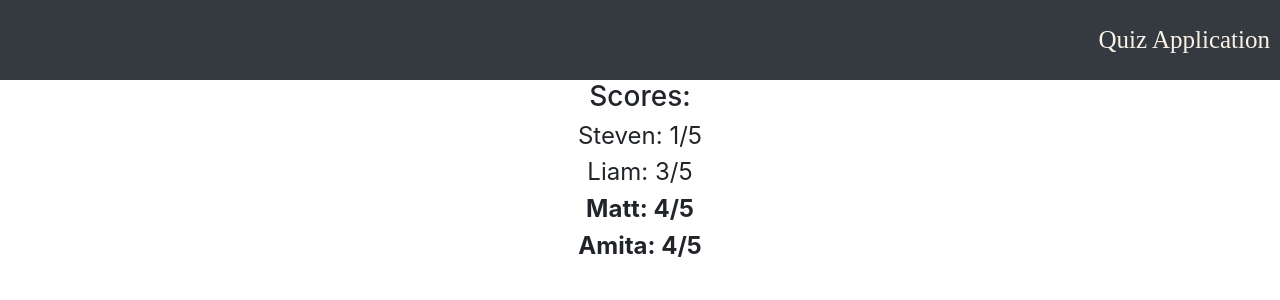
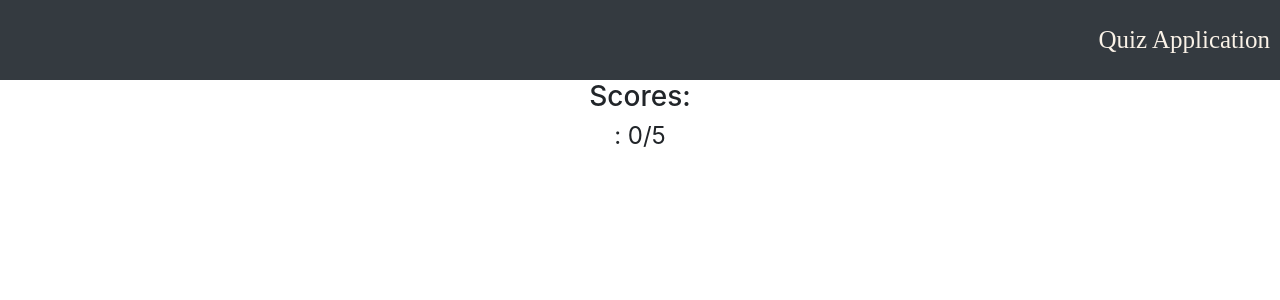
Before and after one commit to amita125/react-quiz-app, a React (Create React App) app in the folder quiz-app/: page /score in a window 1280 px wide. Shown: the top 300 px of the page. Built offline with nearby package versions, Linux system fonts and the light colour scheme.

Commit message:
screpage now generates accurate results after quiz
Co-authored-by: StevenB96 <stevenberrisford@gmail.com>

```diff
--- a/quiz-app/src/App.js
+++ b/quiz-app/src/App.js
@@ -72,9 +72,8 @@ class App extends React.Component {
                />
             <Route exact path='/quiz' render={ (props) => <QuestionPage {...props} players={this.state.players} questions={this.state.data} round={this.state.round} incrementScore={this.incrementScore} incrementRound={this.incrementRound}/>}
                />
-            <Route exact path="/score">
-              <ScorePage />
-            </Route>
+            <Route exact path='/score' render={ (props) => <ScorePage {...props} players={this.state.players} />}
+               />
           </Switch>
         </Router>
       </div>
--- a/quiz-app/src/Components/AnswerForm.js
+++ b/quiz-app/src/Components/AnswerForm.js
@@ -14,43 +14,54 @@ class AnswerForm extends React.Component{
         super(props);
         this.state= {
             userAnswer: null,
-            turnCount: 0
+            turnCount: 0,
+            endQuiz: false
         }
+        this.userAnswer = null;
         this.handleSubmit = this.handleSubmit.bind(this);
         this.handleChange = this.handleChange.bind(this);
+        this.shuffle = this.shuffle.bind(this);
     }
 
 
+    shuffle = (arr) => {
+        return arr.sort(() => Math.random() - 0.5);
+    }
+
     handleChange = (e) =>{
-        this.setState({userAnswer:e.target.value});
+        this.userAnswer = e.target.value;
+        // this.setState({userAnswer:e.target.value});
     }
 
     handleSubmit = (e) => {
         e.preventDefault();
 
-        (this.props.correct_answer.includes(this.state.userAnswer)) ? this.props.incrementScore(this.props.players[this.state.turnCount].name) : console.log('Wrong answer');
+        (this.props.correct_answer.includes(this.userAnswer)) ? this.props.incrementScore(this.props.players[this.state.turnCount].name) : console.log('Wrong answer');
 
         this.setState({turnCount: this.state.turnCount +1});
+        this.userAnswer = null;
 
         if(this.props.round < 4 && this.state.turnCount == this.props.players.length -1 ){
             this.props.incrementRound();
             this.setState({turnCount:0});
-        } else {
-            console.log('Error incrementing round');
+
+        } else if(this.props.round === 4 && this.state.turnCount == this.props.players.length -1){
+            this.setState({endQuiz:true});
         };
     };
 
 
     render() {
         let answers = this.props.incorrect_answers.concat(this.props.correct_answer);
+        answers = this.shuffle(answers);
 
         answers = answers.map(x =>
             <div>
                 <label for={x}>{x} </label>
                 <input name='answers' key={x} value={x} type="radio"  onChange={this.handleChange}></input>
             </div>
+        );
 
-        );
         if (this.state.endQuiz === true) {
             return <Redirect to='/score' />
         }
--- a/quiz-app/src/Containers/ScorePage.js
+++ b/quiz-app/src/Containers/ScorePage.js
@@ -25,10 +25,10 @@ class ScorePage extends React.Component{
         return winnerNames
     };
     render() {
-        const usersInfo = [{name: "Steven", score: 1},{name: "Liam", score: 3},{name: "Matt", score: 4},{name: "Amita", score: 4}];
-        let winnerNames = this.getWinners(usersInfo) //this.props.usersInfo is an array with multiple users, each with a name and a score
+        // const usersInfo = [{name: "Steven", score: 1},{name: "Liam", score: 3},{name: "Matt", score: 4},{name: "Amita", score: 4}];
+        let winnerNames = this.getWinners(this.props.players) //this.props.usersInfo is an array with multiple users, each with a name and a score
         console.log(winnerNames);
-        let players = usersInfo.map((x) =>
+        let players = this.props.players.map((x) =>
             <Player userInfo={x} winnerNames={winnerNames}/>
         );
         return(
```
